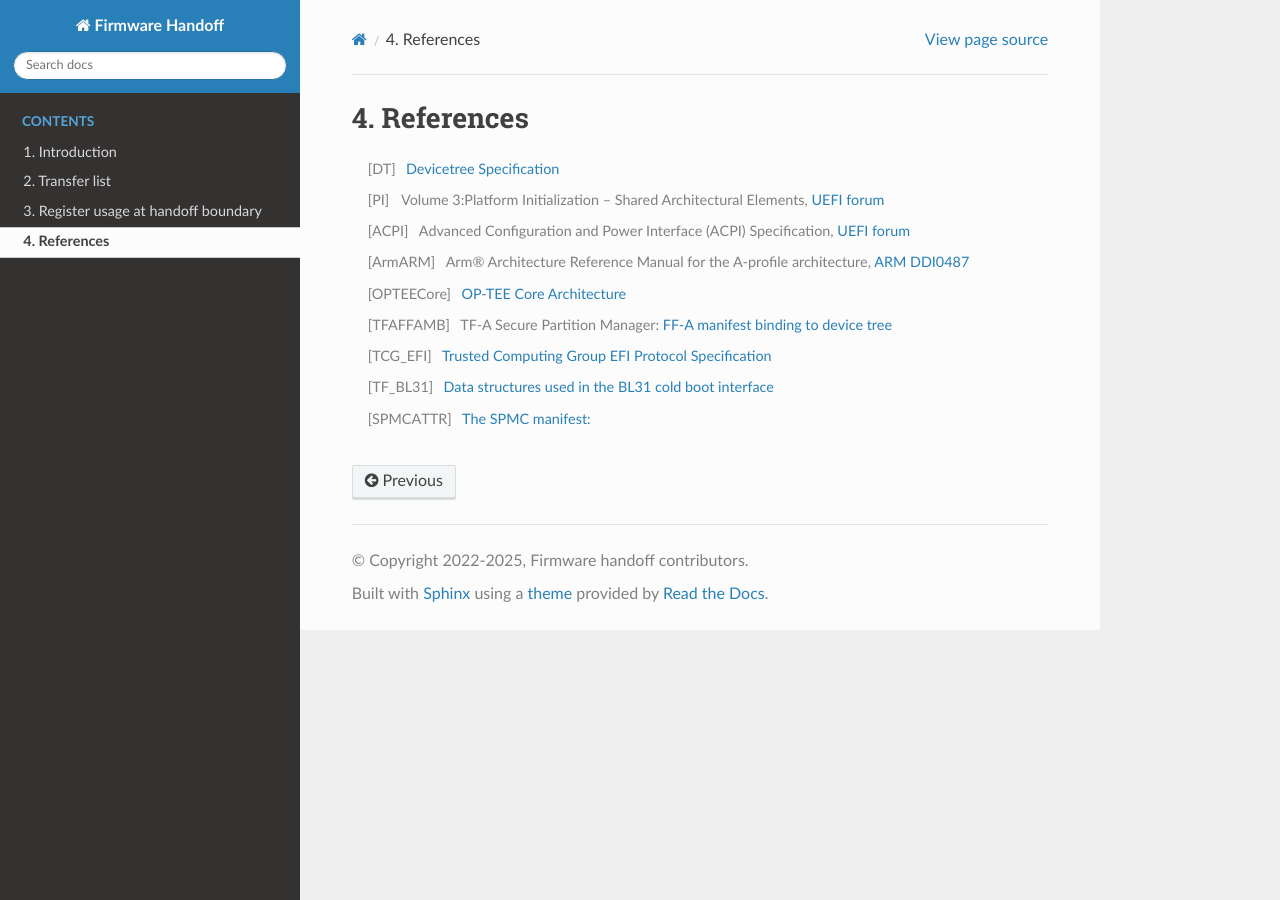
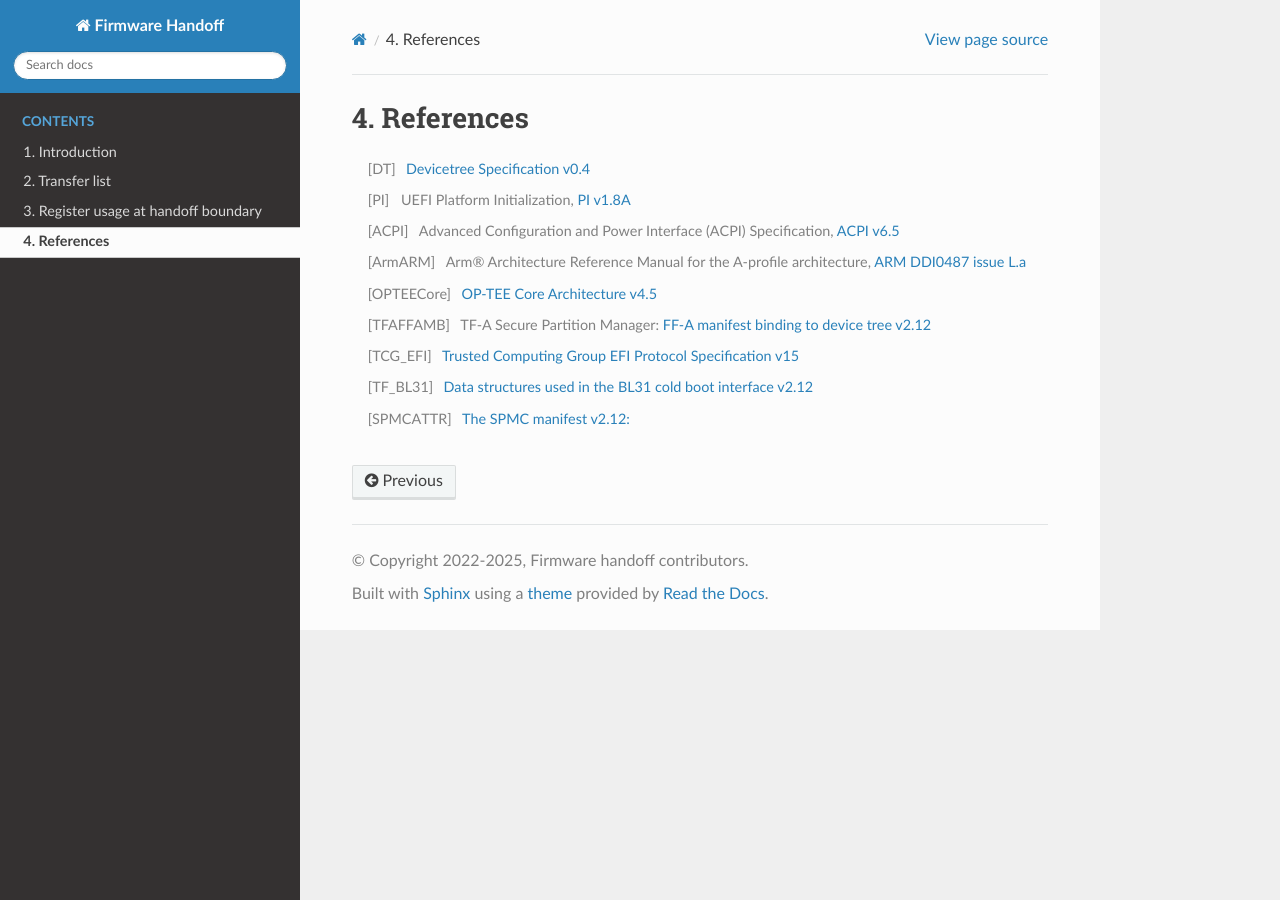
Before and after one commit to FirmwareHandoff/firmware_handoff, a Sphinx documentation site: the page built from source/references.rst, in a window 1280 px wide. Built offline with Sphinx 7.4.7 and the Read the Docs theme 3.1.0, drawn with Linux system fonts in a browser that asks for light colours; formulas are drawn with MathJax 3.

Commit message:
Pin references to a particular version.
The references point to external documents that can evolve.
It's important the external referenced concepts are static.

To achieve that, the list of references is being updated to reference a
well defined version of the external document.

Change-Id: I8664df5f8f09b56ce3d01f22d122253e295a3820
Signed-off-by: Jose Marinho <jose.marinho@arm.com>

```diff
--- a/source/references.rst
+++ b/source/references.rst
@@ -13,20 +13,20 @@
 References
 ==========
 
-.. [DT] `Devicetree Specification <https://www.devicetree.org/specifications/>`__
+.. [DT] `Devicetree Specification v0.4 <https://github.com/devicetree-org/devicetree-specification/releases/tag/v0.4>`__
 
-.. [PI] Volume 3:Platform Initialization -- Shared Architectural Elements, `UEFI forum <https://uefi.org/specifications>`__
+.. [PI] UEFI Platform Initialization, `PI v1.8A <https://uefi.org/specs/PI/1.8A/>`__
 
-.. [ACPI] Advanced Configuration and Power Interface (ACPI) Specification, `UEFI forum <https://uefi.org/specifications>`__
+.. [ACPI] Advanced Configuration and Power Interface (ACPI) Specification, `ACPI v6.5 <https://uefi.org/specs/ACPI/6.5_A/>`__
 
-.. [ArmARM] Arm® Architecture Reference Manual for the A-profile architecture, `ARM DDI0487 <https://developer.arm.com/documentation/ddi0487>`__
+.. [ArmARM] Arm® Architecture Reference Manual for the A-profile architecture, `ARM DDI0487 issue L.a <https://developer.arm.com/documentation/ddi0487/la/>`__
 
-.. [OPTEECore] `OP-TEE Core Architecture <https://optee.readthedocs.io/en/latest/architecture/core.html>`__
+.. [OPTEECore] `OP-TEE Core Architecture v4.5 <https://optee.readthedocs.io/en/4.5.0/architecture/core.html>`__
 
-.. [TFAFFAMB] TF-A Secure Partition Manager: `FF-A manifest binding to device tree <https://trustedfirmware-a.readthedocs.io/en/latest/components/ffa-manifest-binding.html>`__
+.. [TFAFFAMB] TF-A Secure Partition Manager: `FF-A manifest binding to device tree v2.12 <https://trustedfirmware-a.readthedocs.io/en/v2.12.0/components/ffa-manifest-binding.html>`__
 
-.. [TCG_EFI] `Trusted Computing Group EFI Protocol Specification <https://trustedcomputinggroup.org/resource/tcg-efi-protocol-specification>`__
+.. [TCG_EFI] `Trusted Computing Group EFI Protocol Specification v15 <https://trustedcomputinggroup.org/wp-content/uploads/TCG_EFI_Platform_1_22_Final_-v15.pdf>`__
 
-.. [TF_BL31] `Data structures used in the BL31 cold boot interface <https://trustedfirmware-a.readthedocs.io/en/latest/design/firmware-design.html#data-structures-used-in-the-bl31-cold-boot-interface>`__
+.. [TF_BL31] `Data structures used in the BL31 cold boot interface v2.12 <https://trustedfirmware-a.readthedocs.io/en/v2.12.0/design/firmware-design.html#data-structures-used-in-the-bl31-cold-boot-interface>`__
 
-.. [SPMCATTR] `The SPMC manifest: <https://hafnium.readthedocs.io/en/latest/secure-partition-manager/secure-partition-manager.html#spmc-manifest>`__
+.. [SPMCATTR] `The SPMC manifest v2.12: <https://hafnium.readthedocs.io/en/v2.12.0/secure-partition-manager/secure-partition-manager.html#spmc-manifest>`__
```
